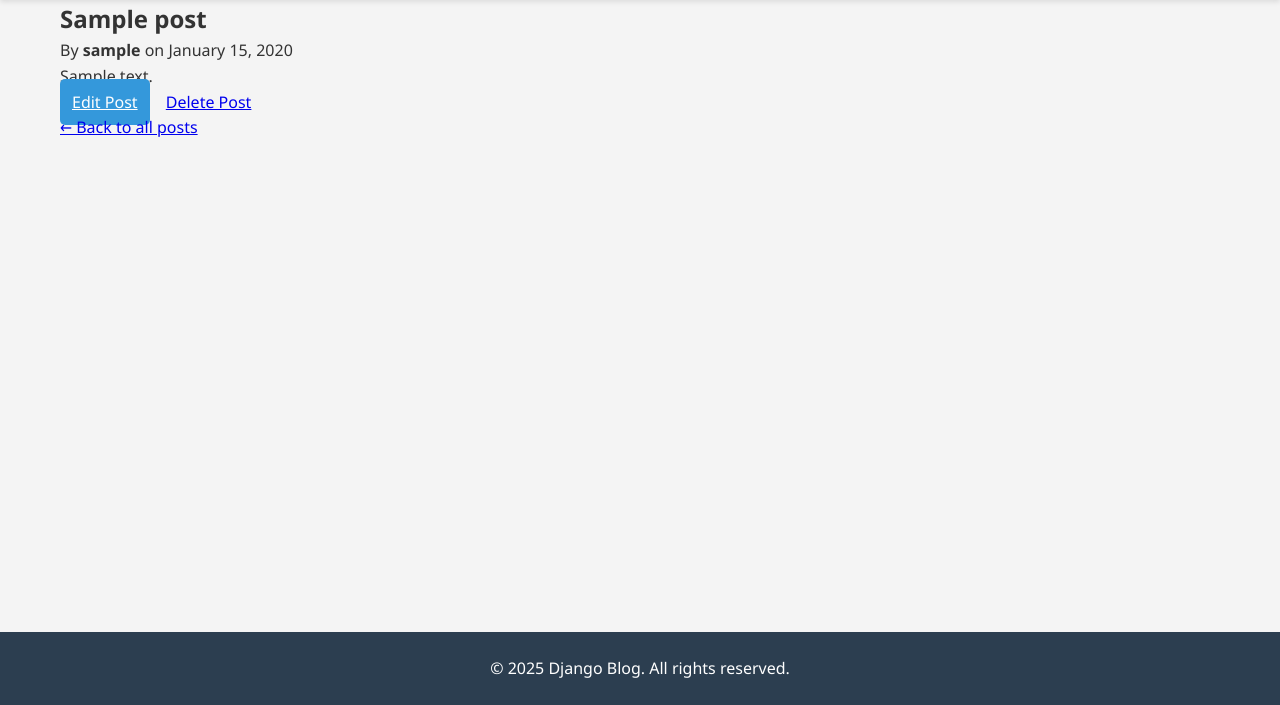
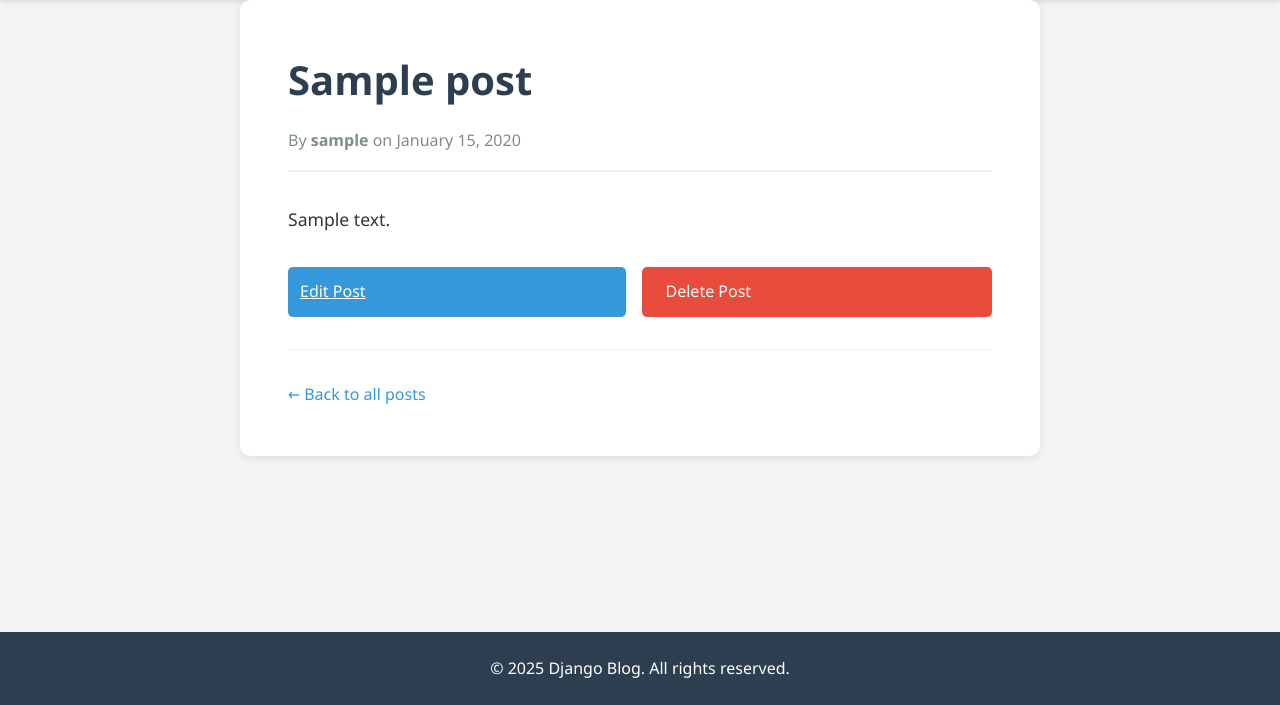
Before and after one commit to E-d-d-i-e-A/Alx_DjangoLearnLab, a Django app: page /posts/1/ in a window 1280 px wide. Shown: the part 78-783 px from the top of the page. Run offline with Django 4.2, Linux system fonts and the light colour scheme; a user stored in the database is signed in; tables that the repository leaves empty hold one stand-in row (values such as "Sample post").

Commit message:
Update style.css

```diff
--- a/django_blog/blog/static/blog/css/style.css
+++ b/django_blog/blog/static/blog/css/style.css
@@ -314,3 +314,179 @@ footer {
     color: #2c3e50;
     margin-bottom: 1.5rem;
 }
+
+/* Post List Styles */
+.posts-header {
+    display: flex;
+    justify-content: space-between;
+    align-items: center;
+    margin-bottom: 2rem;
+}
+
+.post-actions {
+    margin-top: 1rem;
+    display: flex;
+    gap: 1rem;
+}
+
+.btn-link {
+    color: #3498db;
+    text-decoration: none;
+    font-weight: 500;
+    transition: color 0.3s;
+}
+
+.btn-link:hover {
+    color: #2980b9;
+}
+
+.btn-link.delete {
+    color: #e74c3c;
+}
+
+.btn-link.delete:hover {
+    color: #c0392b;
+}
+
+/* Post Detail Styles */
+.post-detail-container {
+    max-width: 800px;
+    margin: 0 auto;
+}
+
+.post-detail {
+    background: white;
+    padding: 3rem;
+    border-radius: 10px;
+    box-shadow: 0 2px 10px rgba(0,0,0,0.1);
+}
+
+.post-detail-title {
+    color: #2c3e50;
+    font-size: 2.5rem;
+    margin-bottom: 1rem;
+}
+
+.post-detail-meta {
+    color: #7f8c8d;
+    font-size: 1rem;
+    margin-bottom: 2rem;
+    padding-bottom: 1rem;
+    border-bottom: 2px solid #eee;
+}
+
+.post-detail-content {
+    color: #333;
+    font-size: 1.1rem;
+    line-height: 1.8;
+    margin-bottom: 2rem;
+}
+
+.post-detail-actions {
+    display: flex;
+    gap: 1rem;
+    margin-bottom: 2rem;
+}
+
+.post-detail-back {
+    padding-top: 2rem;
+    border-top: 1px solid #eee;
+}
+
+/* Form Styles for Posts */
+#id_title {
+    width: 100%;
+    padding: 0.75rem;
+    border: 1px solid #ddd;
+    border-radius: 5px;
+    font-size: 1rem;
+}
+
+#id_content {
+    width: 100%;
+    min-height: 300px;
+    padding: 0.75rem;
+    border: 1px solid #ddd;
+    border-radius: 5px;
+    font-size: 1rem;
+    font-family: inherit;
+    resize: vertical;
+}
+
+/* Button Styles */
+.btn-secondary {
+    background-color: #95a5a6;
+    color: white;
+    padding: 0.75rem 1.5rem;
+    border: none;
+    border-radius: 5px;
+    text-decoration: none;
+    display: inline-block;
+    font-weight: 500;
+    transition: background-color 0.3s;
+    margin-left: 0.5rem;
+}
+
+.btn-secondary:hover {
+    background-color: #7f8c8d;
+}
+
+.btn-danger {
+    background-color: #e74c3c;
+    color: white;
+    padding: 0.75rem 1.5rem;
+    border: none;
+    border-radius: 5px;
+    text-decoration: none;
+    display: inline-block;
+    font-weight: 500;
+    transition: background-color 0.3s;
+    cursor: pointer;
+}
+
+.btn-danger:hover {
+    background-color: #c0392b;
+}
+
+/* Delete Confirmation Styles */
+.delete-preview {
+    background: #f8f9fa;
+    padding: 1.5rem;
+    border-radius: 5px;
+    margin-bottom: 2rem;
+}
+
+.delete-preview h3 {
+    color: #2c3e50;
+    margin-bottom: 0.5rem;
+}
+
+/* Pagination Styles */
+.pagination {
+    display: flex;
+    justify-content: center;
+    align-items: center;
+    gap: 1rem;
+    margin-top: 2rem;
+    padding-top: 2rem;
+    border-top: 1px solid #eee;
+}
+
+.page-link {
+    color: #3498db;
+    text-decoration: none;
+    padding: 0.5rem 1rem;
+    border: 1px solid #3498db;
+    border-radius: 5px;
+    transition: all 0.3s;
+}
+
+.page-link:hover {
+    background-color: #3498db;
+    color: white;
+}
+
+.current-page {
+    color: #7f8c8d;
+    font-weight: 500;
+}
```
